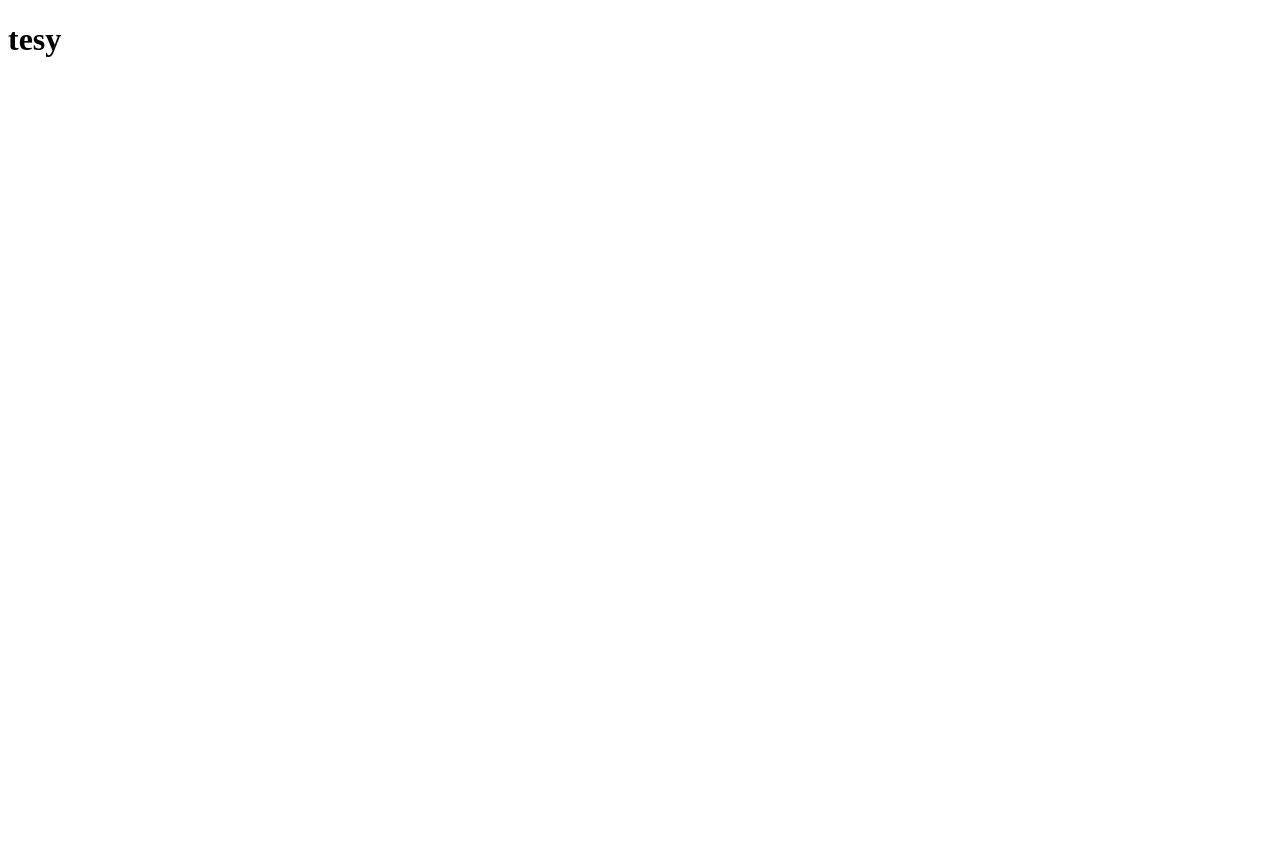
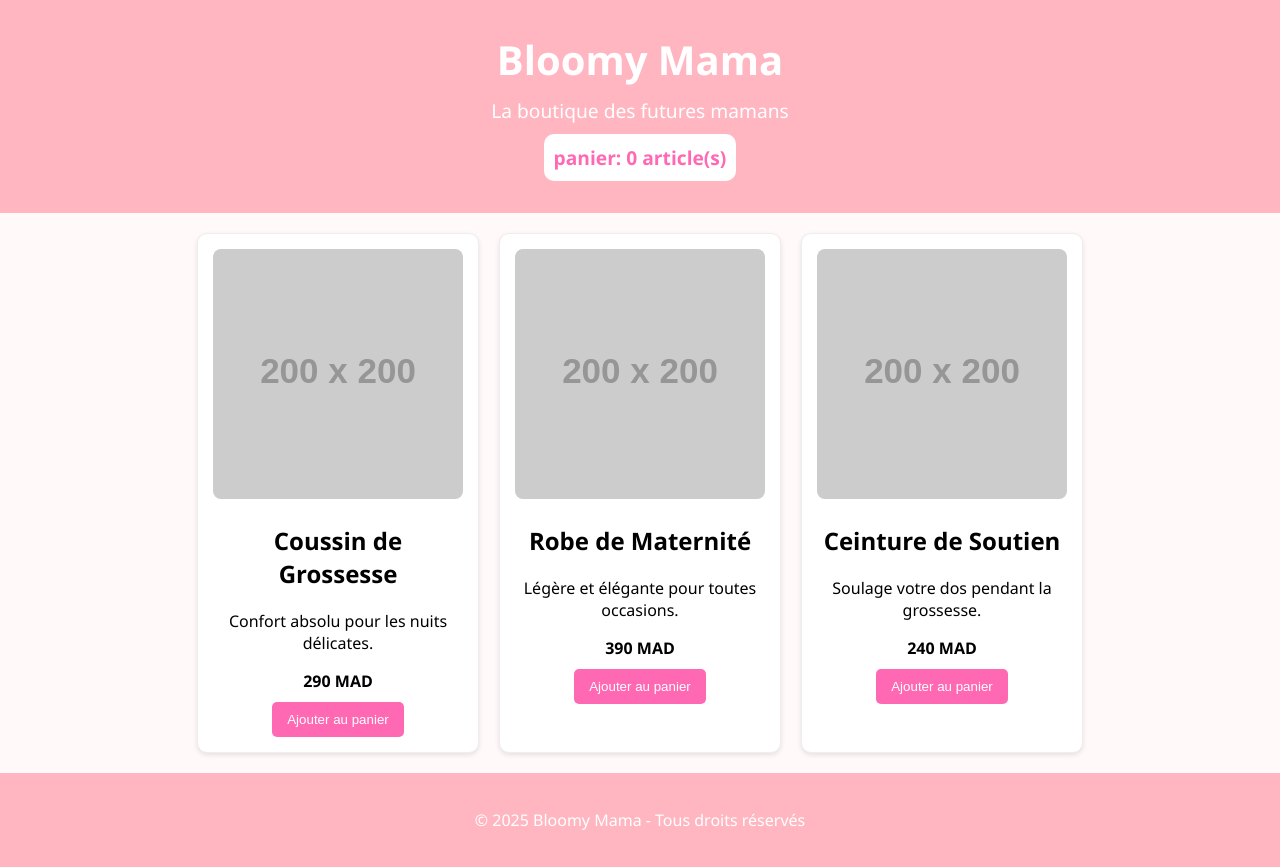
Before and after one commit to Elsie17/projet-siteweb, a plain HTML site: page index.html in a window 1280 px wide. Before the commit the page ends 800 px from the top, so only its background shows below. Drawn offline with Linux system fonts and the light colour scheme; placeholder pictures from the web are drawn by us.

Commit message:
ajout dans github

```diff
--- a/index.html
+++ b/index.html
@@ -1,11 +1,62 @@
 <!DOCTYPE html>
-<html lang="en">
+<html lang="fr">
 <head>
     <meta charset="UTF-8">
     <meta name="viewport" content="width=device-width, initial-scale=1.0">
-    <title>Document</title>
+    <title>Bloomy Mama - Boutique Future Maman</title>
+    <link rel="stylesheet" href="style.css">
 </head>
 <body>
-    <h1>tesy</h1>
+
+<header>
+    <h1>Bloomy Mama</h1>
+    <p>La boutique des futures mamans</p>
+    <div id="cart">
+        panier: <span id="cart-count">0</span> article(s)
+    </div>
+</header>
+
+<main>
+    <section class="products">
+        <article class="product">
+            <img src="https://via.placeholder.com/200x200.png?text=Coussin+de+Grossesse" alt="Coussin de Grossesse">
+            <h2>Coussin de Grossesse</h2>
+            <p>Confort absolu pour les nuits délicates.</p>
+            <p class="price">290 MAD</p>
+            <button>Ajouter au panier</button>
+        </article>
+        <article class="product">
+            <img src="https://via.placeholder.com/200x200.png?text=Robe+de+Maternité" alt="Robe de Maternité">
+            <h2>Robe de Maternité</h2>
+            <p>Légère et élégante pour toutes occasions.</p>
+            <p class="price">390 MAD</p>
+            <button>Ajouter au panier</button>
+        </article>
+
+        <article class="product">
+            <img src="https://via.placeholder.com/200x200.png?text=Ceinture+de+Soutien" alt="Ceinture de Soutien">
+            <h2>Ceinture de Soutien</h2>
+            <p>Soulage votre dos pendant la grossesse.</p>
+            <p class="price">240 MAD</p>
+            <button>Ajouter au panier</button>
+        </article>
+    </section>
+</main>
+
+<footer>
+    <p>&copy; 2025 Bloomy Mama - Tous droits réservés</p>
+</footer>
+<script>
+    const buttons = document.querySelectorAll('button');
+    const cartCount = document.getElementById('cart-count');
+    let count = 0;
+    buttons.forEach(button => {
+        button.addEventListener('click', () => {
+            count++;
+            cartCount.textContent = count;
+             } )
+    })
+</script>
+
 </body>
 </html>
--- /dev/null
+++ b/style.css
@@ -0,0 +1,86 @@
+body {
+    font-family: 'Segoe UI', Tahoma, Geneva, Verdana, sans-serif;
+    margin: 0;
+    padding: 0;
+    background-color: #fff9f9;
+}
+
+header {
+    background-color: #ffb6c1;
+    color: #fff;
+    text-align: center;
+    padding: 2em 0;
+}
+
+header h1 {
+    margin: 0;
+    font-size: 2.5em;
+}
+
+header p {
+    margin: 10px 0 0;
+    font-size: 1.2em;
+}
+
+main {
+    padding: 20px;
+}
+
+.products {
+    display: flex;
+    flex-wrap: wrap;
+    gap: 20px;
+    justify-content: center;
+}
+.product {
+    background-color: #fff;
+    border: 1px solid #eee;
+    border-radius: 10px;
+    width: 250px;
+    padding: 15px;
+    text-align: center;
+    box-shadow: 0px 2px 5px rgba(0,0,0,0.1);
+}
+
+.product img {
+    width: 100%;
+    height: auto;
+    border-radius: 8px;
+}
+
+.price {
+    font-weight: bold;
+    margin: 10px 0;
+}
+
+button {
+    background-color: #ff69b4;
+    color: white;
+    padding: 10px 15px;
+    border: none;
+    border-radius: 5px;
+    cursor: pointer;
+    transition: background-color 0.3s;
+}
+
+button:hover {
+    background-color: #ff1493;
+}
+footer {
+    text-align: center;
+    padding: 20px;
+    background-color: #ffb6c1;
+    color: white;
+    margin-top: 30px;
+}
+
+#cart {
+    background-color: #fff;
+    color: #ff69b4;
+    padding: 10px;
+    border-radius: 10px;
+    display: inline-block;
+    margin-top: 10px;
+    font-weight: bold;
+    font-size: 1.2em;
+}
```
